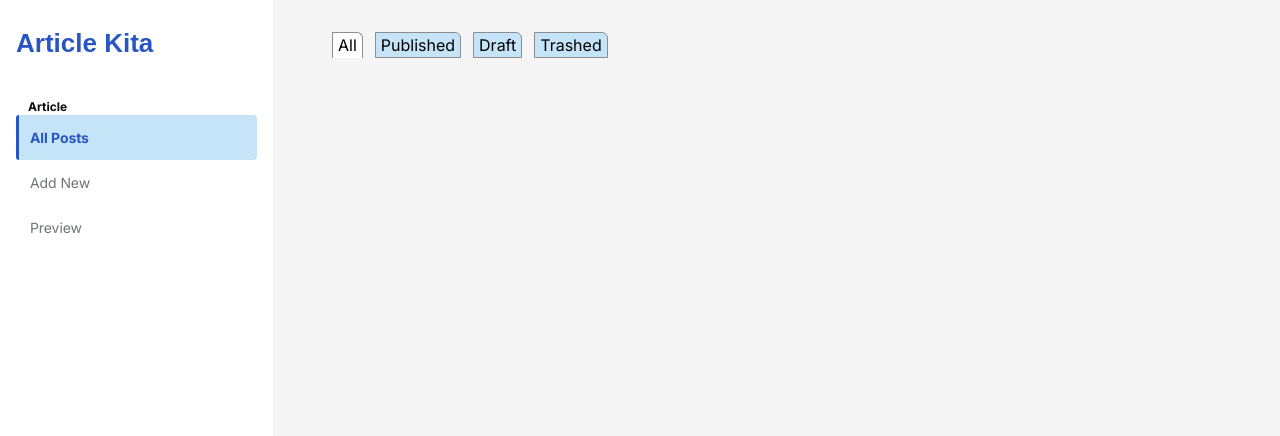
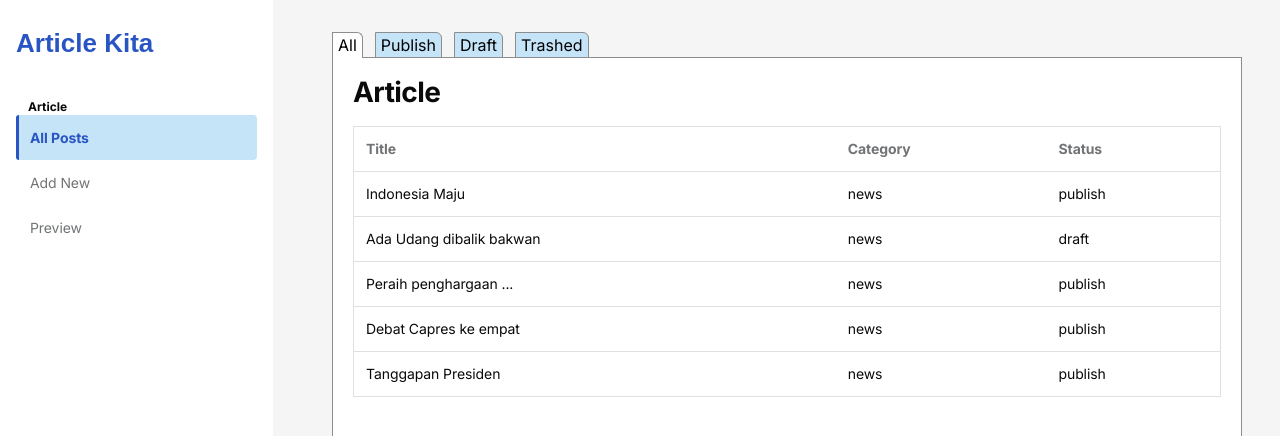
Before and after one commit to JourneyAries/learn-project, a React (Vite) app in the folder dashboard-article/: page / in a window 1280 px wide. Shown: the top 436 px of the page. Built offline with nearby package versions, Linux system fonts and the light colour scheme.

Commit message:
[dashboard-article](v1): table data

```diff
--- /dev/null
+++ b/dashboard-article/src/components/Table.jsx
@@ -0,0 +1,25 @@
+import React from 'react';
+
+const Table = ({ data, config, keyFn }) => {
+	const renderHeader = config.map((column) => {
+		return <th key={keyFn}>{column.label}</th>;
+	});
+
+	const renderRows = data.map((rowData) => {
+		const renderCell = config.map((column) => {
+			return <td>{column.render(rowData)}</td>;
+		});
+		return <tr key={keyFn(rowData)}>{renderCell}</tr>;
+	});
+
+	return (
+		<table id='dtables'>
+			<thead>
+				<tr>{renderHeader}</tr>
+			</thead>
+			<tbody>{renderRows}</tbody>
+		</table>
+	);
+};
+
+export default Table;
--- a/dashboard-article/src/pages/AllPosts.jsx
+++ b/dashboard-article/src/pages/AllPosts.jsx
@@ -1,14 +1,46 @@
 import React, { useState } from 'react';
 import Navbar from '../components/Navbar';
+import Table from '../components/Table';
+import { useSelector } from 'react-redux';
 
 const AllPosts = () => {
 	const [tab, setTab] = useState('all');
 	const tabs = [
 		{ title: 'All', value: 'all' },
-		{ title: 'Published', value: 'published' },
+		{ title: 'Publish', value: 'publish' },
 		{ title: 'Draft', value: 'draft' },
 		{ title: 'Trashed', value: 'trashed' },
 	];
+
+	const data = useSelector((state) => {
+		if (tab === 'all') {
+			return state.articles.data;
+		}
+		const datas = state.articles.data.filter((item) => item.status === tab);
+		return datas;
+	});
+
+	const configs = [
+		{
+			label: 'Title',
+			type: 'Text',
+			render: (item) => item.title,
+		},
+		{
+			label: 'Category',
+			type: 'Text',
+			render: (item) => item.category,
+		},
+		{
+			label: 'Status',
+			type: 'Text',
+			render: (item) => item.status,
+		},
+	];
+
+	const keyFn = (item) => {
+		return item.id;
+	};
 
 	return (
 		<div className='app'>
@@ -27,6 +59,16 @@ const AllPosts = () => {
 						})}
 					</div>
 				</div>
+				<div className='dynamicTable'>
+					<div className='table'>
+						<div className='tableHeader'>
+							<div className='title'>Article</div>
+						</div>
+						<div className='tableContent'>
+							<Table data={data} config={configs} keyFn={keyFn} />
+						</div>
+					</div>
+				</div>
 			</div>
 		</div>
 	);
```
